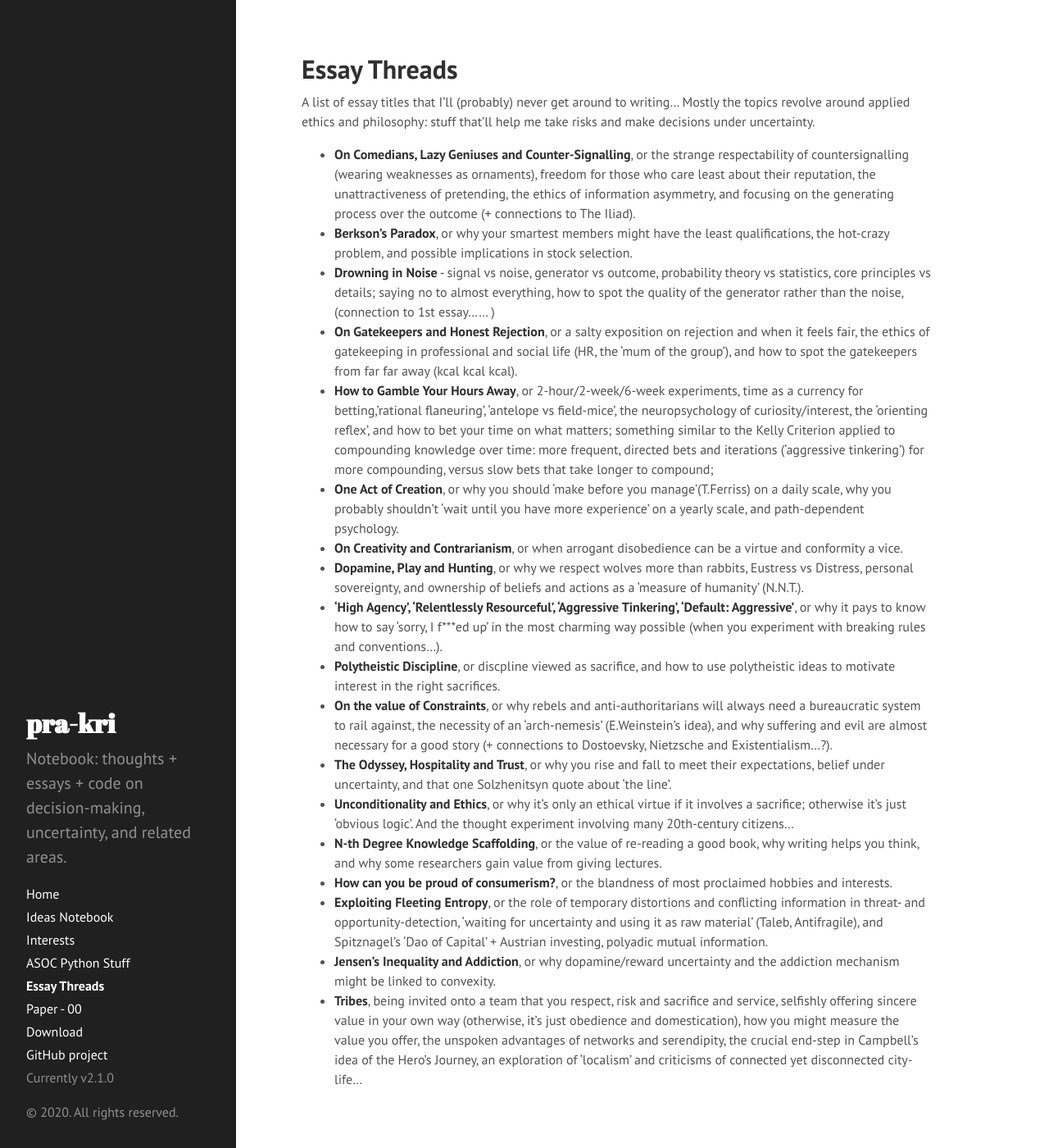
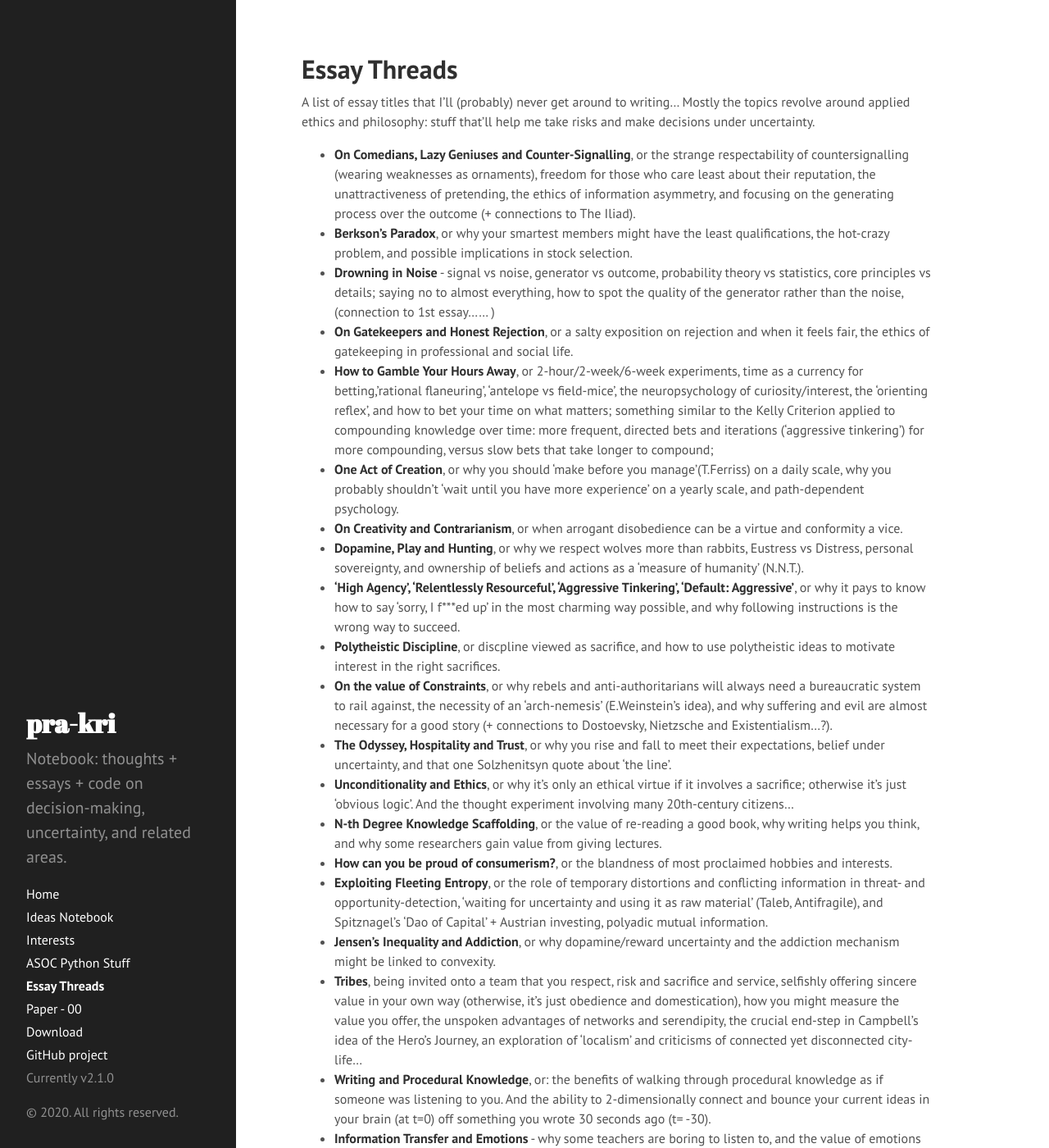
Before and after one commit to pra-kri/pra-kri.github.io, a Jekyll site: the page built from essay_threads.md, in a window 1280 px wide and 1400 px high. Shown: the whole window at 82% size. Built offline with Jekyll 4.4.1, drawn with Linux system fonts in a browser that asks for light colours; some of the changed text lies outside the part shown.

Commit message:
Update essay_threads.md

```diff
--- a/essay_threads.md
+++ b/essay_threads.md
@@ -9,12 +9,12 @@ Mostly the topics revolve around applied ethics and philosophy: stuff that'll he
 * **On Comedians, Lazy Geniuses and Counter-Signalling**, or the strange respectability of countersignalling (wearing weaknesses as ornaments), freedom for those who care least about their reputation, the unattractiveness of pretending, the ethics of information asymmetry, and focusing on the generating process over the outcome (+ connections to The Iliad).
 * **Berkson's Paradox**, or why your smartest members might have the least qualifications, the hot-crazy problem, and possible implications in stock selection.
 * **Drowning in Noise** - signal vs noise, generator vs outcome, probability theory vs statistics, core principles vs details; saying no to almost everything, how to spot the quality of the generator rather than the noise, (connection to 1st essay...... )
-* **On Gatekeepers and Honest Rejection**, or a salty exposition on rejection and when it feels fair, the ethics of gatekeeping in professional and social life (HR, the 'mum of the group'), and how to spot the gatekeepers from far far away (kcal kcal kcal).
+* **On Gatekeepers and Honest Rejection**, or a salty exposition on rejection and when it feels fair, the ethics of gatekeeping in professional and social life.
 * **How to Gamble Your Hours Away**, or 2-hour/2-week/6-week experiments, time as a currency for betting,'rational flaneuring', 'antelope vs field-mice', the neuropsychology of curiosity/interest, the 'orienting reflex', and how to bet your time on what matters; something similar to the Kelly Criterion applied to compounding knowledge over time: more frequent, directed bets and iterations ('aggressive tinkering') for more compounding, versus slow bets that take longer to compound;
 * **One Act of Creation**, or why you should 'make before you manage'(T.Ferriss) on a daily scale, why you probably shouldn't 'wait until you have more experience' on a yearly scale, and path-dependent psychology.
 * **On Creativity and Contrarianism**, or when arrogant disobedience can be a virtue and conformity a vice.
 * **Dopamine, Play and Hunting**, or why we respect wolves more than rabbits, Eustress vs Distress, personal sovereignty, and ownership of beliefs and actions as a 'measure of humanity' (N.N.T.).
-* **'High Agency', 'Relentlessly Resourceful', 'Aggressive Tinkering', 'Default: Aggressive'**, or why it pays to know how to say 'sorry, I f\*\*\*ed up' in the most charming way possible (when you experiment with breaking rules and conventions...).
+* **'High Agency', 'Relentlessly Resourceful', 'Aggressive Tinkering', 'Default: Aggressive'**, or why it pays to know how to say 'sorry, I f\*\*\*ed up' in the most charming way possible, and why following instructions is the wrong way to succeed.
 * **Polytheistic Discipline**, or discpline viewed as sacrifice, and how to use polytheistic ideas to motivate interest in the right sacrifices.
 * **On the value of Constraints**, or why rebels and anti-authoritarians will always need a bureaucratic system to rail against, the necessity of an 'arch-nemesis' (E.Weinstein's idea), and why suffering and evil are almost necessary for a good story (+ connections to Dostoevsky, Nietzsche and Existentialism...?).
 * **The Odyssey, Hospitality and Trust**, or why you rise and fall to meet their expectations, belief under uncertainty, and that one Solzhenitsyn quote about 'the line'.
@@ -24,3 +24,5 @@ Mostly the topics revolve around applied ethics and philosophy: stuff that'll he
 * **Exploiting Fleeting Entropy**, or the role of temporary distortions and conflicting information in threat- and opportunity-detection, 'waiting for uncertainty and using it as raw material' (Taleb, Antifragile), and Spitznagel's 'Dao of Capital' + Austrian investing, polyadic mutual information.
 * **Jensen's Inequality and Addiction**, or why dopamine/reward uncertainty and the addiction mechanism might be linked to convexity.
 * **Tribes**, being invited onto a team that you respect, risk and sacrifice and service, selfishly offering sincere value in your own way (otherwise, it's just obedience and domestication), how you might measure the value you offer, the unspoken advantages of networks and serendipity, the crucial end-step in Campbell's idea of the Hero's Journey, an exploration of 'localism' and criticisms of connected yet disconnected city-life...
+* **Writing and Procedural Knowledge**, or: the benefits of walking through procedural knowledge as if someone was listening to you. And the ability to 2-dimensionally connect and bounce your current ideas in your brain (at t=0) off something you wrote 30 seconds ago (t= -30).
+* **Information Transfer and Emotions** - why some teachers are boring to listen to, and the value of emotions in speech, the message isn't the only information - you have the message packaging, and the context to consider too.
```
